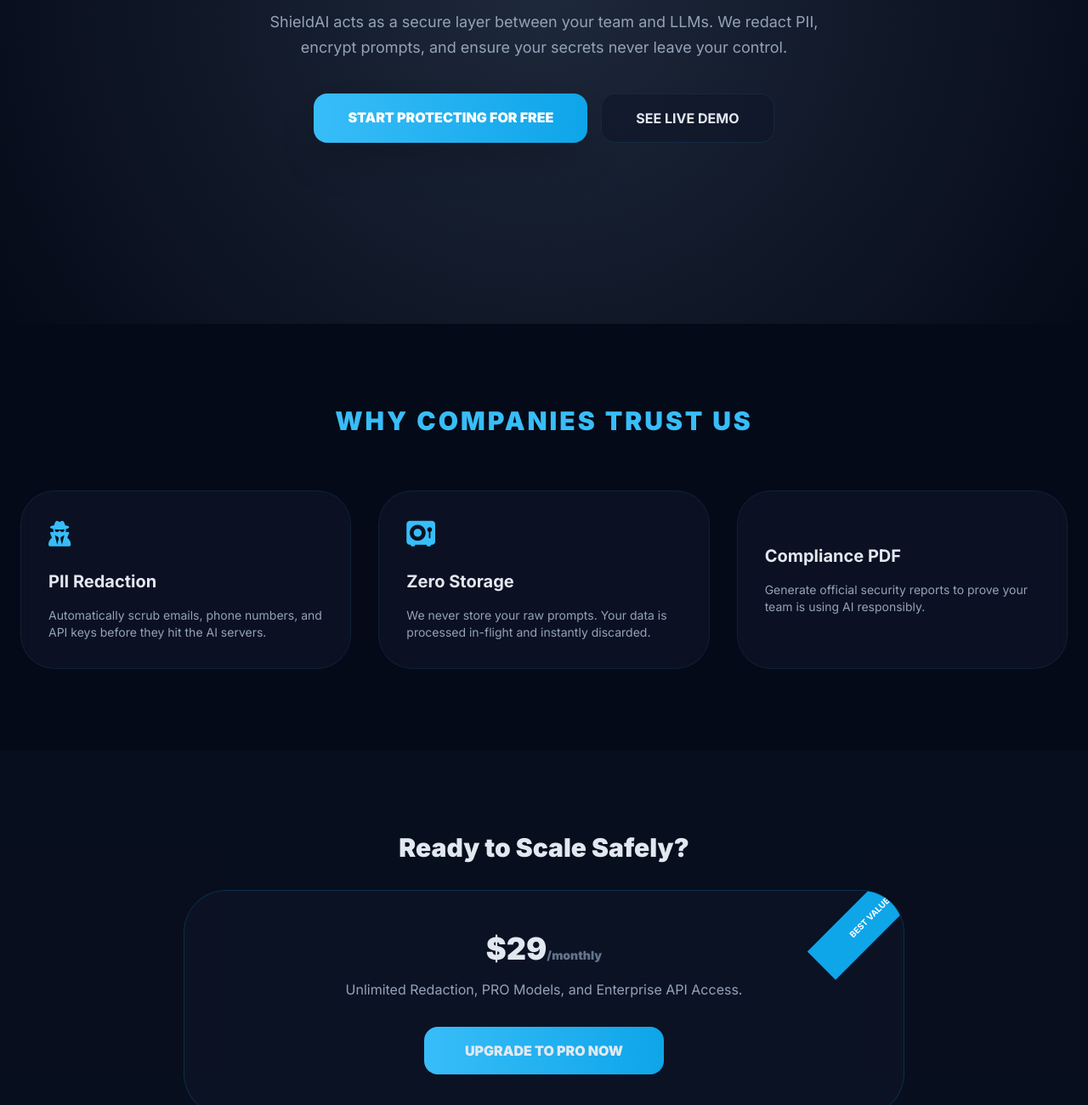
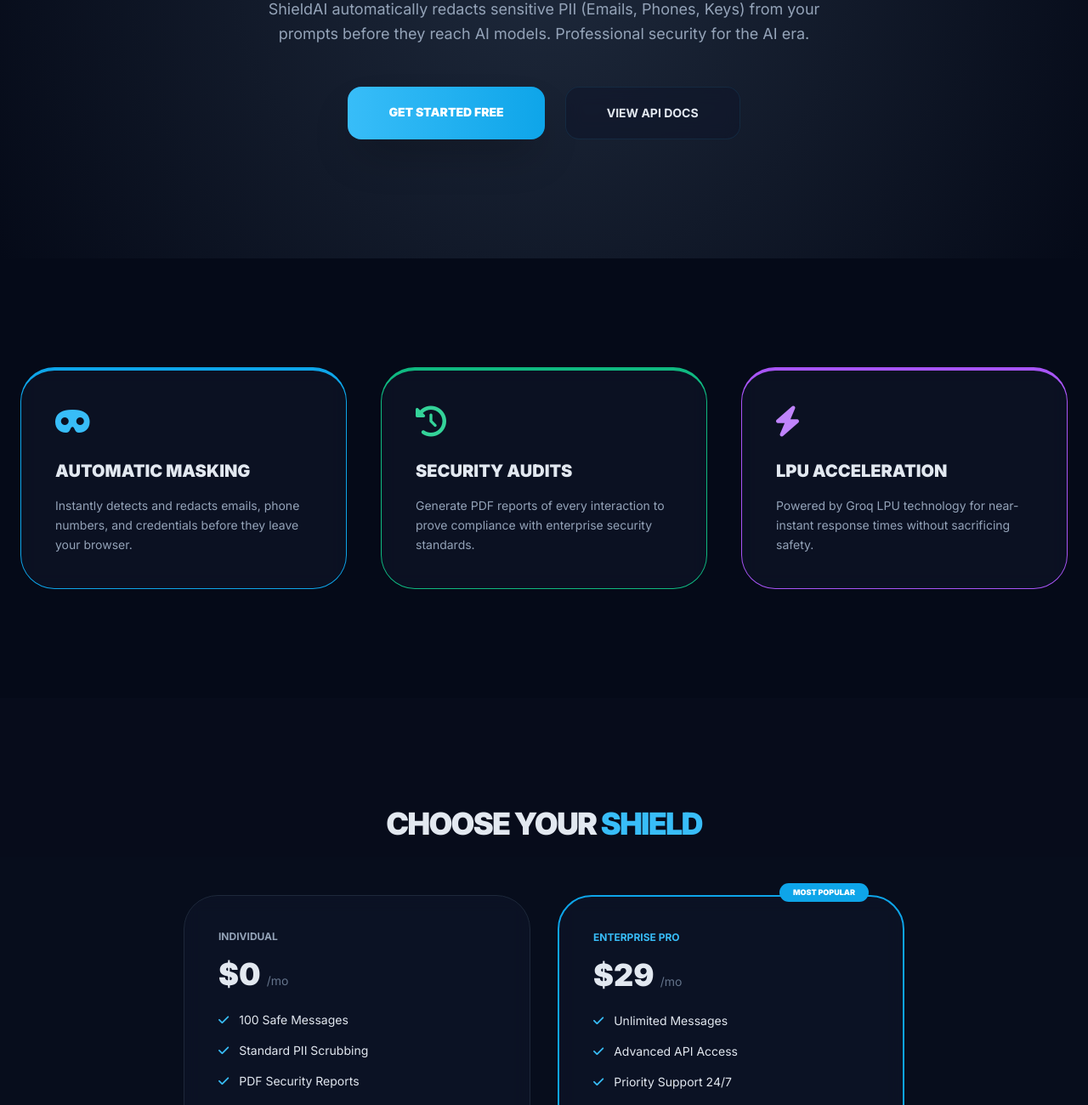
Before and after one commit to radhiazribi11-max/ShieldAI, a website: page landing.html in a window 1280 px wide. Shown: the part 517-1817 px from the top of the page at 85% size. Drawn offline with nearby package versions, Linux system fonts and the light colour scheme.

Commit message:
Update landing.html

```diff
--- a/landing.html
+++ b/landing.html
@@ -3,85 +3,102 @@
 <head>
     <meta charset="UTF-8">
     <meta name="viewport" content="width=device-width, initial-scale=1.0">
-    <title>ShieldAI | Secure Your Enterprise Data</title>
+    <title>ShieldAI | Enterprise Privacy Layer for AI</title>
     <script src="https://cdn.tailwindcss.com"></script>
     <link rel="stylesheet" href="https://cdnjs.cloudflare.com/ajax/libs/font-awesome/6.0.0/css/all.min.css">
     <style>
         @import url('https://fonts.googleapis.com/css2?family=Inter:wght@400;700;900&display=swap');
         body { background-color: #050a18; color: #e2e8f0; font-family: 'Inter', sans-serif; scroll-behavior: smooth; }
         .hero-gradient { background: radial-gradient(circle at center, #1e293b 0%, #050a18 100%); }
-        .btn-primary { background: linear-gradient(90deg, #38bdf8 0%, #0ea5e9 100%); }
         .glass { background: rgba(15, 23, 42, 0.6); backdrop-filter: blur(10px); border: 1px solid rgba(56, 189, 248, 0.1); }
+        .btn-primary { background: linear-gradient(90deg, #38bdf8 0%, #0ea5e9 100%); transition: all 0.3s ease; }
+        .btn-primary:hover { transform: translateY(-2px); box-shadow: 0 10px 20px -5px rgba(56, 189, 248, 0.4); }
     </style>
 </head>
 <body>
 
-    <nav class="flex justify-between items-center p-6 max-w-7xl mx-auto sticky top-0 z-50 glass mt-4 rounded-full">
+    <nav class="flex justify-between items-center p-6 max-w-7xl mx-auto sticky top-0 z-50 glass mt-4 rounded-full px-8">
         <div class="text-xl font-black tracking-tighter text-white">🛡️ SHIELD<span class="text-sky-400">AI</span></div>
-        <div class="hidden md:flex gap-8 text-xs font-bold uppercase tracking-widest">
-            <a href="#features" class="hover:text-sky-400">Features</a>
-            <a href="trust.html" class="hover:text-sky-400">Security</a>
-            <a href="pricing.html" class="hover:text-sky-400">Pricing</a>
+        <div class="hidden md:flex gap-8 text-[10px] font-bold uppercase tracking-[0.2em]">
+            <a href="#features" class="hover:text-sky-400 transition">Features</a>
+            <a href="privacy.html" class="hover:text-sky-400 transition">Privacy</a>
+            <a href="#pricing" class="hover:text-sky-400 transition">Pricing</a>
         </div>
-        <a href="index.html" class="btn-primary px-6 py-2 rounded-full text-xs font-bold text-white shadow-lg shadow-sky-500/20">LOG IN</a>
+        <a href="login.html" class="btn-primary px-8 py-2.5 rounded-full text-[10px] font-black text-white shadow-lg">CLIENT LOGIN</a>
     </nav>
 
-    <section class="hero-gradient min-h-screen flex flex-col items-center justify-center text-center px-6">
-        <div class="inline-block px-4 py-1 rounded-full border border-sky-500/30 text-sky-400 text-[10px] font-bold mb-6 uppercase tracking-[0.2em] animate-pulse">
-            Enterprise-Grade Privacy for AI
+    <section class="hero-gradient min-h-[90vh] flex flex-col items-center justify-center text-center px-6">
+        <div class="inline-block px-4 py-1 rounded-full border border-sky-500/30 text-sky-400 text-[9px] font-black mb-8 uppercase tracking-[0.3em] animate-pulse">
+            Next-Gen AI Security Gateway
         </div>
-        <h1 class="text-5xl md:text-7xl font-black mb-6 leading-tight">
-            Stop Leaking Sensitive <br> <span class="text-sky-400">Data to AI Models</span>
+        <h1 class="text-5xl md:text-8xl font-black mb-6 leading-[1.1] tracking-tighter text-white">
+            Secure Your Data. <br> <span class="text-sky-400 italic">Chat with Confidence.</span>
         </h1>
-        <p class="text-slate-400 max-w-2xl mb-10 text-lg leading-relaxed">
-            ShieldAI acts as a secure layer between your team and LLMs. We redact PII, encrypt prompts, and ensure your secrets never leave your control.
+        <p class="text-slate-400 max-w-2xl mb-12 text-lg font-medium leading-relaxed">
+            ShieldAI automatically redacts sensitive PII (Emails, Phones, Keys) from your prompts before they reach AI models. Professional security for the AI era.
         </p>
-        <div class="flex flex-col md:flex-row gap-4">
-            <a href="index.html" class="btn-primary px-10 py-4 rounded-2xl font-black text-white shadow-2xl hover:scale-105 transition-transform">
-                START PROTECTING FOR FREE
+        <div class="flex flex-col md:flex-row gap-6">
+            <a href="login.html" class="btn-primary px-12 py-5 rounded-2xl font-black text-white shadow-2xl text-sm">
+                GET STARTED FREE
             </a>
-            <a href="#demo" class="glass px-10 py-4 rounded-2xl font-bold hover:bg-slate-800 transition-colors">
-                SEE LIVE DEMO
+            <a href="docs.html" class="glass px-12 py-5 rounded-2xl font-bold text-sm hover:bg-slate-800 transition">
+                VIEW API DOCS
             </a>
         </div>
     </section>
 
-    <section id="features" class="py-24 px-6 max-w-7xl mx-auto">
-        <h2 class="text-3xl font-black text-center mb-16 uppercase tracking-widest text-sky-400">Why Companies Trust Us</h2>
-        <div class="grid md:grid-cols-3 gap-8">
-            <div class="glass p-8 rounded-[40px]">
-                <i class="fas fa-user-secret text-sky-400 text-3xl mb-6"></i>
-                <h3 class="text-xl font-bold mb-4">PII Redaction</h3>
-                <p class="text-slate-400 text-sm">Automatically scrub emails, phone numbers, and API keys before they hit the AI servers.</p>
+    <section id="features" class="py-32 px-6 max-w-7xl mx-auto">
+        <div class="grid md:grid-cols-3 gap-10">
+            <div class="glass p-10 rounded-[40px] border-t-4 border-sky-500">
+                <i class="fas fa-mask text-sky-400 text-4xl mb-6"></i>
+                <h3 class="text-xl font-black mb-4 uppercase">Automatic Masking</h3>
+                <p class="text-slate-400 text-sm leading-relaxed">Instantly detects and redacts emails, phone numbers, and credentials before they leave your browser.</p>
             </div>
-            <div class="glass p-8 rounded-[40px]">
-                <i class="fas fa-vault text-sky-400 text-3xl mb-6"></i>
-                <h3 class="text-xl font-bold mb-4">Zero Storage</h3>
-                <p class="text-slate-400 text-sm">We never store your raw prompts. Your data is processed in-flight and instantly discarded.</p>
+            <div class="glass p-10 rounded-[40px] border-t-4 border-emerald-500">
+                <i class="fas fa-history text-emerald-400 text-4xl mb-6"></i>
+                <h3 class="text-xl font-black mb-4 uppercase">Security Audits</h3>
+                <p class="text-slate-400 text-sm leading-relaxed">Generate PDF reports of every interaction to prove compliance with enterprise security standards.</p>
             </div>
-            <div class="glass p-8 rounded-[40px]">
-                <i class="fas fa-file-shield text-sky-400 text-3xl mb-6"></i>
-                <h3 class="text-xl font-bold mb-4">Compliance PDF</h3>
-                <p class="text-slate-400 text-sm">Generate official security reports to prove your team is using AI responsibly.</p>
+            <div class="glass p-10 rounded-[40px] border-t-4 border-purple-500">
+                <i class="fas fa-bolt text-purple-400 text-4xl mb-6"></i>
+                <h3 class="text-xl font-black mb-4 uppercase">LPU Acceleration</h3>
+                <p class="text-slate-400 text-sm leading-relaxed">Powered by Groq LPU technology for near-instant response times without sacrificing safety.</p>
             </div>
         </div>
     </section>
 
-    <section class="py-24 bg-slate-900/30">
+    <section id="pricing" class="py-32 bg-slate-900/20">
         <div class="max-w-4xl mx-auto text-center px-6">
-            <h2 class="text-3xl font-black mb-8">Ready to Scale Safely?</h2>
-            <div class="glass p-12 rounded-[50px] border-sky-500/20 relative overflow-hidden">
-                <div class="absolute top-0 right-0 p-4 bg-sky-500 text-white text-[10px] font-bold uppercase -rotate-45 translate-x-10 translate-y-2 w-40 text-center">Best Value</div>
-                <h3 class="text-4xl font-black mb-4">$29<span class="text-sm text-slate-500">/monthly</span></h3>
-                <p class="text-slate-400 mb-8">Unlimited Redaction, PRO Models, and Enterprise API Access.</p>
-                <a href="https://Radhiayt.gumroad.com/l/ofuefu" class="btn-primary px-12 py-4 rounded-2xl font-black inline-block">UPGRADE TO PRO NOW</a>
+            <h2 class="text-4xl font-black mb-16 uppercase tracking-tighter">Choose Your <span class="text-sky-400">Shield</span></h2>
+            <div class="grid md:grid-cols-2 gap-8">
+                <div class="glass p-10 rounded-[40px] text-left border border-slate-800">
+                    <h4 class="text-slate-400 font-bold uppercase text-xs mb-4">Individual</h4>
+                    <div class="text-4xl font-black mb-6">$0 <span class="text-sm font-normal text-slate-500">/mo</span></div>
+                    <ul class="space-y-4 mb-10 text-sm">
+                        <li><i class="fas fa-check text-sky-400 mr-2"></i> 100 Safe Messages</li>
+                        <li><i class="fas fa-check text-sky-400 mr-2"></i> Standard PII Scrubbing</li>
+                        <li><i class="fas fa-check text-sky-400 mr-2"></i> PDF Security Reports</li>
+                    </ul>
+                    <a href="login.html" class="block text-center border border-slate-700 py-4 rounded-2xl font-bold hover:bg-slate-800 transition">Start for Free</a>
+                </div>
+                <div class="glass p-10 rounded-[40px] text-left border-2 border-sky-500 relative">
+                    <div class="absolute -top-4 right-10 bg-sky-500 text-white text-[9px] font-black px-4 py-1 rounded-full uppercase">Most Popular</div>
+                    <h4 class="text-sky-400 font-bold uppercase text-xs mb-4">Enterprise Pro</h4>
+                    <div class="text-4xl font-black mb-6">$29 <span class="text-sm font-normal text-slate-500">/mo</span></div>
+                    <ul class="space-y-4 mb-10 text-sm">
+                        <li><i class="fas fa-check text-sky-400 mr-2"></i> Unlimited Messages</li>
+                        <li><i class="fas fa-check text-sky-400 mr-2"></i> Advanced API Access</li>
+                        <li><i class="fas fa-check text-sky-400 mr-2"></i> Priority Support 24/7</li>
+                    </ul>
+                    <a href="https://Radhiayt.gumroad.com/l/ofuefu" class="block text-center btn-primary py-4 rounded-2xl font-black text-white shadow-xl">UPGRADE TO PRO</a>
+                </div>
             </div>
         </div>
     </section>
 
-    <footer class="p-12 text-center text-slate-600 text-[10px] uppercase tracking-widest">
-        &copy; 2026 ShieldAI Enterprise. Built for Secure Intelligence.
+    <footer class="p-20 text-center border-t border-slate-900">
+        <div class="text-slate-500 text-[10px] uppercase tracking-[0.4em]">ShieldAI Security Gateway &copy; 2026</div>
     </footer>
 
 </body>
-  </html>
+</html>
```
